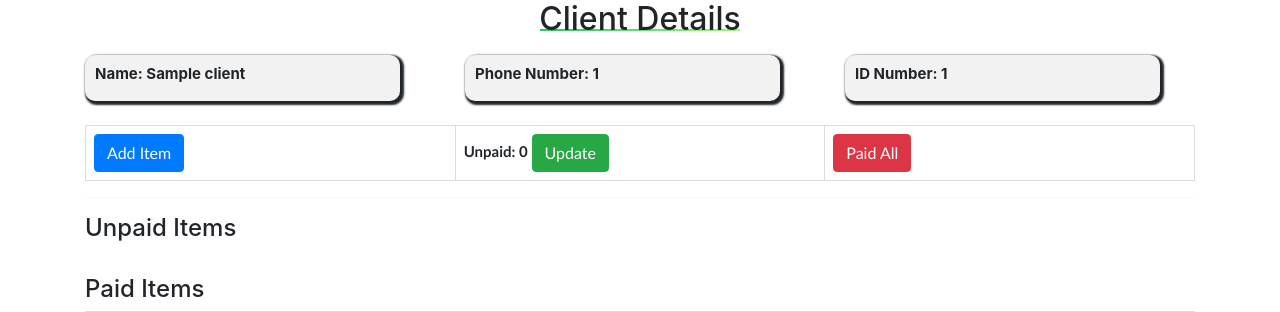
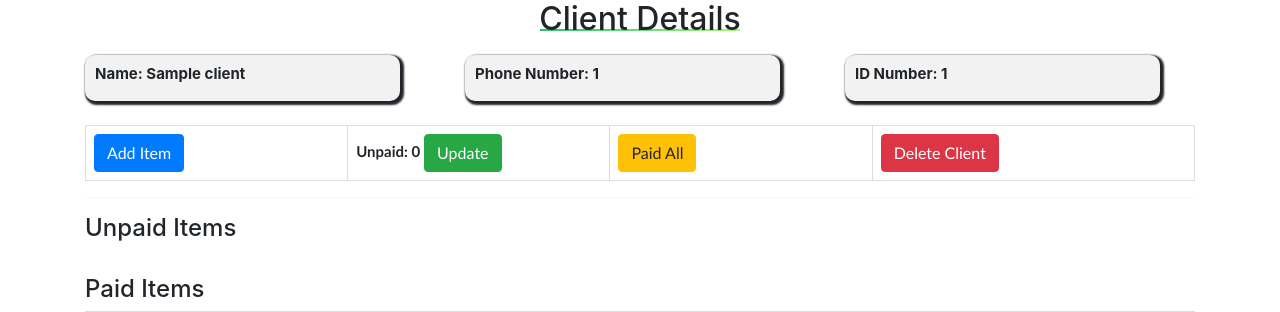
Before and after one commit to vincentmuya/Auto_log, a Django app: a page that uses app/templates/client_detail.html in a window 1280 px wide. Shown: the part 56-368 px from the top of the page. Run offline with Django 4.2, Linux system fonts and the light colour scheme; a user stored in the database is signed in; tables that the repository leaves empty hold one stand-in row (values such as "Sample post"); some libraries are stand-ins or nearby versions.

Commit message:
added delete client button.

```diff
--- a/app/models.py
+++ b/app/models.py
@@ -30,7 +30,7 @@ class Client(models.Model):
 
 class Item(models.Model):
     lender = models.ForeignKey(User, null=True, on_delete=models.CASCADE)
-    client = models.ForeignKey(Client, null=True, on_delete=models.CASCADE)
+    client = models.ForeignKey(Client, related_name='items', null=True, on_delete=models.CASCADE)
     item = models.CharField(max_length=50)
     slug = models.SlugField(unique=False, null=True)
     item_quantity = models.IntegerField(null=True, blank=True)
--- a/app/templates/client_detail.html
+++ b/app/templates/client_detail.html
@@ -57,10 +57,13 @@
                 {% if not all_item_paid %}
                   <td>
                     <a href="{% url 'mark_all_items_paid' client.slug %}">
-                      <button type="button" class="btn btn-danger" name="button">Paid All</button>
+                      <button type="button" class="btn btn-warning" name="button">Paid All</button>
                     </a>
                   </td>
                 {% endif %}
+                <td>
+                  <button type="button" class="btn btn-danger" name="button" onclick="confirmDeleteClient('{{ client.slug }}')">Delete Client</button>
+                </td>
               </tr>
             </table>
             <hr>
@@ -158,5 +161,14 @@ function confirmDelete(itemId) {
         window.location.href = "{% url 'delete_item' 0 %}".replace('0', itemId);
     }
 }
+function confirmDeleteClient(clientslug) {
+    console.log("Function called with slug:", clientslug);
+
+    if (confirm("Are you sure you want to delete this Client? All Items Related To Client Will Be Deleted")) {
+        var deleteUrl = "{% url 'delete_client' slug='0' %}".replace('0', clientslug);
+        console.log("Generated URL:", deleteUrl);
+        window.location.href = deleteUrl;
+    }
+}
 </script>
 {% endblock %}
--- a/app/urls.py
+++ b/app/urls.py
@@ -23,6 +23,7 @@ urlpatterns = [
     url("logout", views.logout_request, name="logout"),
     url('mark_all_items_paid/(?P<slug>[-\w]+)/$', views.mark_all_items_paid, name='mark_all_items_paid'),
     url(r'^delete/item/(?P<pk>\d+)/$', views.delete_item, name='delete_item'),
+    url(r'^delete/client/(?P<slug>[-\w]+)/delete/$', views.delete_client, name='delete_client'),
 
 ]
 
--- a/app/views.py
+++ b/app/views.py
@@ -89,7 +89,7 @@ def new_item(request):
 
 @login_required(login_url='/accounts/login')
 def client_list(request):
-    clients = Client.objects.all().prefetch_related('item_set')  # Fetch all clients
+    clients = Client.objects.all().prefetch_related('items')  # Fetch all clients
 
     for client in clients:
         items = Item.objects.filter(client=client)
@@ -420,3 +420,17 @@ def delete_item(request, pk):
     client_detail_url = reverse('client_detail', kwargs={'slug': delete_item_client_slug})
 
     return HttpResponseRedirect(client_detail_url)
+
+
+def delete_client(request, slug):
+    # Get the client instance
+    client = get_object_or_404(Client, slug=slug)
+
+    # Delete all items related to the client
+    client.items.all().delete()
+
+    # Delete the client
+    client.delete()
+
+    # Redirect to a success page or another appropriate view
+    return redirect('/client_list')
```
